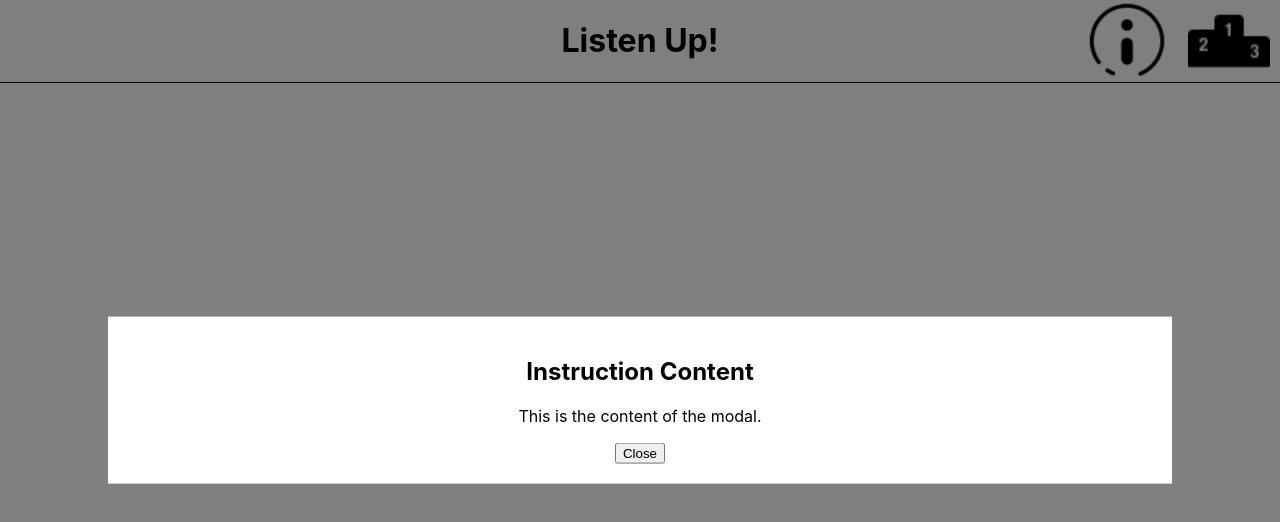
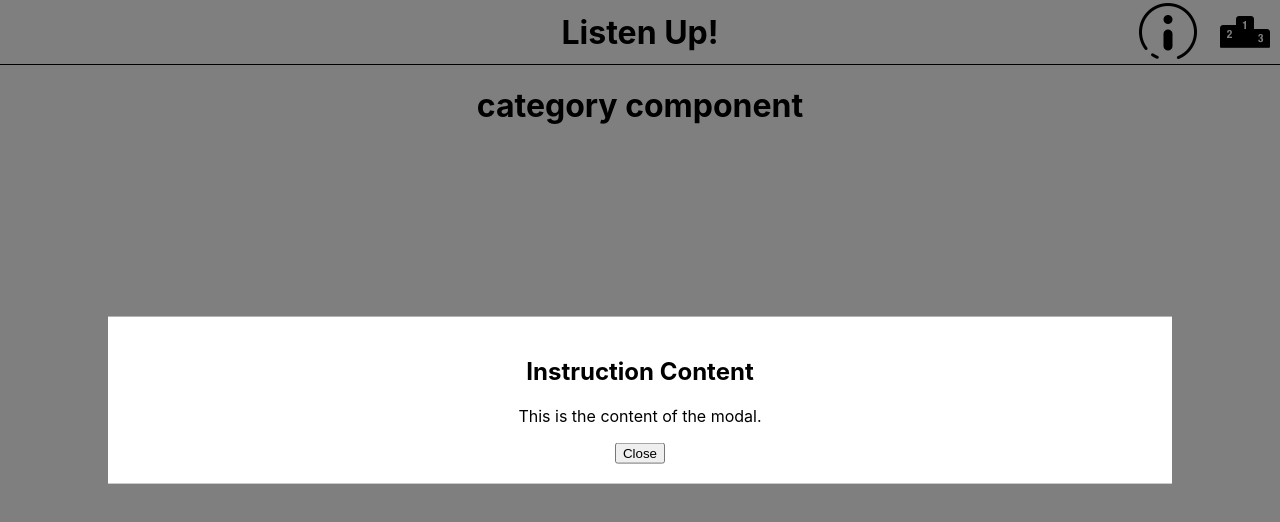
Before and after one commit to Listen-Up-2210/listen-up-ui, a React (Create React App) app: page / in a window 1280 px wide. Shown: the top 522 px of the page. Built offline with nearby package versions, Linux system fonts and the light colour scheme.

Commit message:
Fix header overlapping page content

```diff
--- a/src/Components/Header/Header.css
+++ b/src/Components/Header/Header.css
@@ -1,25 +1,31 @@
 .header {
-  position: fixed;
-  top: 0;
+  position: relative;
   width: 100%;
+  display: flex;
+  justify-content: flex-end;
+  align-items: center;
   background-color: #fff;
   border-bottom: solid black 1px;
 }
 
 .title {
- text-align:center;
+ margin: 0;
+ position:absolute;
+ left: 50%;
+ transform: translateX(-50%);
 }
 
 .modal-icons-container {
-  position: absolute;
-  top: 0;
-  right: 0;
-  height: 100%;
+  display: flex;
+  align-items: center;
 }
 
 .modal-button {
-  display: inline-block;
-  height: 100%;
   margin-left: 10px;
   margin-right: 10px;
 }
+
+.modal-button:hover {
+  cursor: pointer;
+  transform: scale(1.1)
+}
--- a/src/Components/Header/Header.js
+++ b/src/Components/Header/Header.js
@@ -8,21 +8,21 @@ export default function Header() {
     const [showModal, setShowModal] = useState(true);
     const [modalContent, setModalContent] = useState('info')
 
-    const handleShowModal = (e) => {
-        setShowModal(true);
-        setModalContent(e.target.value)
+    const handleShowModal = (content) => {
+      setShowModal(true);
+      setModalContent(content)
     };
 
     const handleCloseModal = () => {
-        setShowModal(false);
+      setShowModal(false);
     };
 
   return (
     <header className='header'>
       <h1 className='title'>Listen Up!</h1>
       <div className='modal-icons-container'>
-        <img src={instructionIcon} alt="instructions" className='modal-button' onClick={e => handleShowModal(e)} value="info"/>
-        <img src={leaderboardIcon} alt="leaderboard" className='modal-button' onClick={e => handleShowModal(e)} value="leader"/>
+        <img src={instructionIcon} alt="instructions" className='modal-button' onClick={e => handleShowModal("value")}/>
+        <img src={leaderboardIcon} alt="leaderboard" className='modal-button' onClick={e => handleShowModal("leader")}/>
         <Modal show={showModal} handleClose={handleCloseModal} display={modalContent} />
       </div>
     </header>
```
